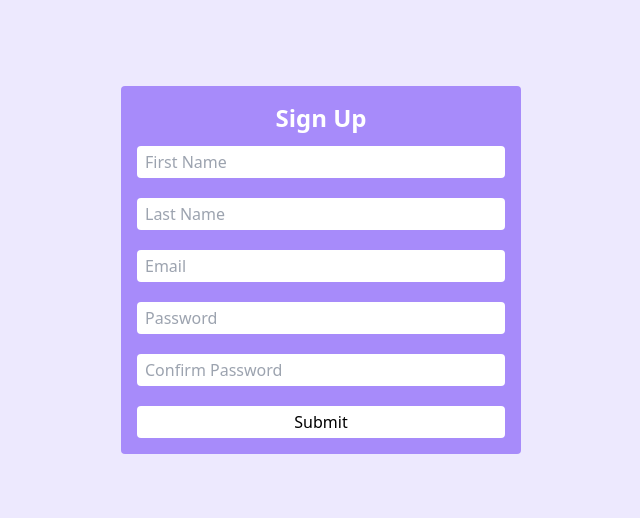
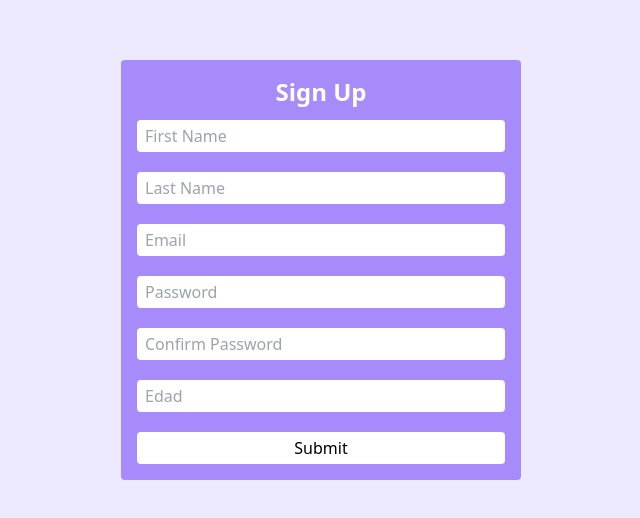
Before and after one commit to biokah/form-validation, a React (Create React App) app: page / in a window 1280 px wide. Shown: the part 130-648 px from the top of the page, without its empty margins (319-959 px from the left). Built offline with nearby package versions, Linux system fonts and the light colour scheme.

Commit message:
Se agrega edad

```diff
--- a/src/components/Form.js
+++ b/src/components/Form.js
@@ -14,7 +14,8 @@ const Form = () => {
       lastName: "",
       email: "",
       password: "",
-      confirmPassword: ""
+      confirmPassword: "",
+      edad:""
 
     },
     validationSchema: schema,
@@ -82,6 +83,15 @@ const Form = () => {
           />
           <span className="text-white text-left text-xs absolute left-0 bottom-0">{formik.errors.confirmPassword}</span>
           </article>
+          <article className="relative">
+          <input
+            placeholder="Edad"
+            className="rounded px-2 py-1 w-full mb-5"
+            value={formik.values.edad}
+            onChange={(e) => setInputValue("edad", e.target.value)}
+          />
+          <span className="text-white text-xs absolute left-0 bottom-0">{formik.errors.edad}</span>
+        </article>
 
 
         <button className={`w-full rounded py-1 ${!formik.isValid ? 'bg-gray-200' : 'bg-white'}`}
--- a/src/schemas/loginSchema.js
+++ b/src/schemas/loginSchema.js
@@ -16,7 +16,8 @@ const schema = yup.object().shape({
     confirmPassword: yup
     .string()
     .required()
-    .oneOf([yup.ref("password"), null], "Passwords must match")
+    .oneOf([yup.ref("password"), null], "Passwords must match"),
+    edad: yup.string().min(2).required("Edad debe tener mínimo 2 caracteres")
   });
 
 
```
